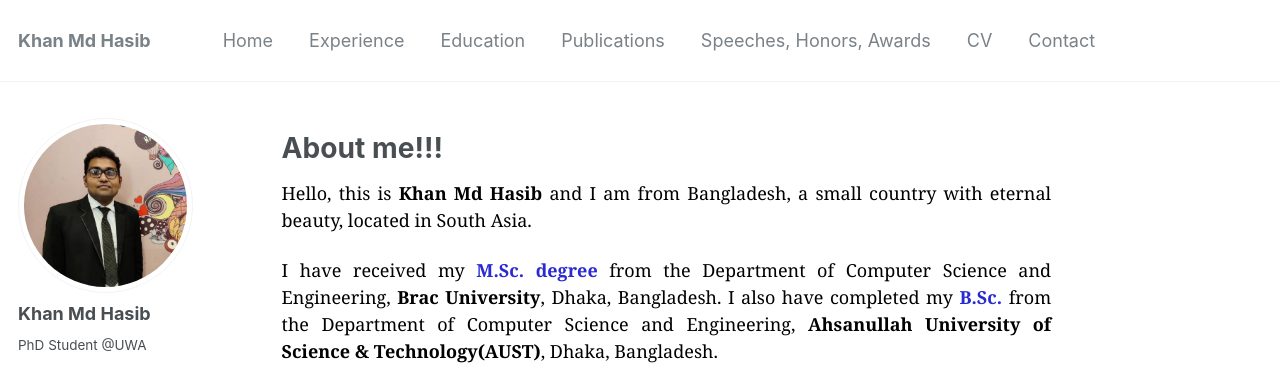
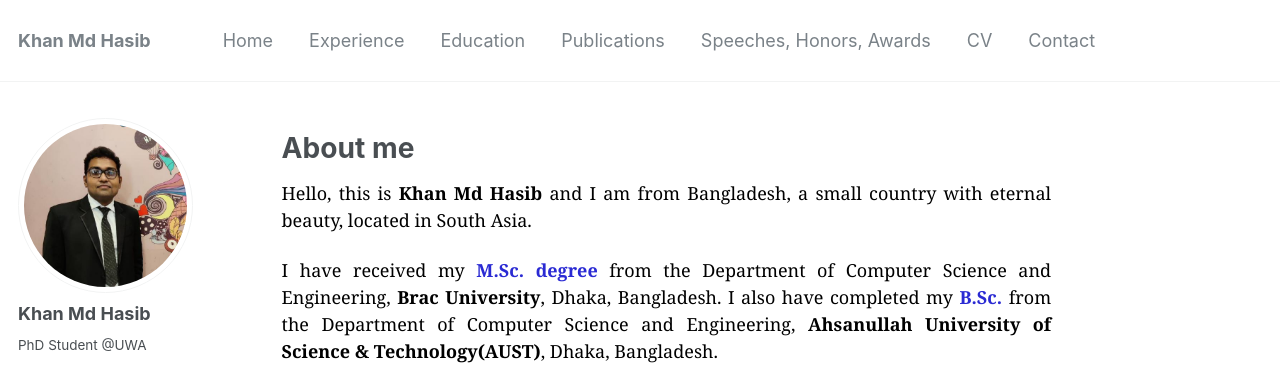
Before and after one commit to hasibaust13/hasibaust13.github.io, a Jekyll site: the page built from _pages/about.md, in a window 1280 px wide and 900 px high. Shown: the top 365 px of the window. Built offline with Jekyll 4.4.1, drawn with Linux system fonts in a browser that asks for light colours; some web fonts are replaced.

```diff
--- a/_pages/about.md
+++ b/_pages/about.md
@@ -8,7 +8,7 @@ redirect_from:
   - /about.html
 ---
 
-# About me!!!
+# About me
 <p style="text-align:justify; color:black; font-family:Georgia"> Hello, this is <b>Khan Md Hasib</b> and I am from Bangladesh, a small country with eternal beauty, located in South Asia.</p>
 
 <p style="text-align:justify; color:black; font-family:Georgia">I have received my <span style="color:#2a2ad3;font-weight:bold">M.Sc. degree</span> from the Department of Computer Science and Engineering, <b><a href="https://www.aust.edu/" target="_blank" style="color:black;">Brac University</a></b>, Dhaka, Bangladesh. I also have completed my <span style="color:#2a2ad3;font-weight:bold">B.Sc.</span> from the Department of Computer Science and Engineering, <b><a href="https://www.aust.edu/" target="_blank" style="color:black;">Ahsanullah University of Science & Technology(AUST)</a></b>, Dhaka, Bangladesh.</p>
```
Also changed, not shown: 2 other files.
